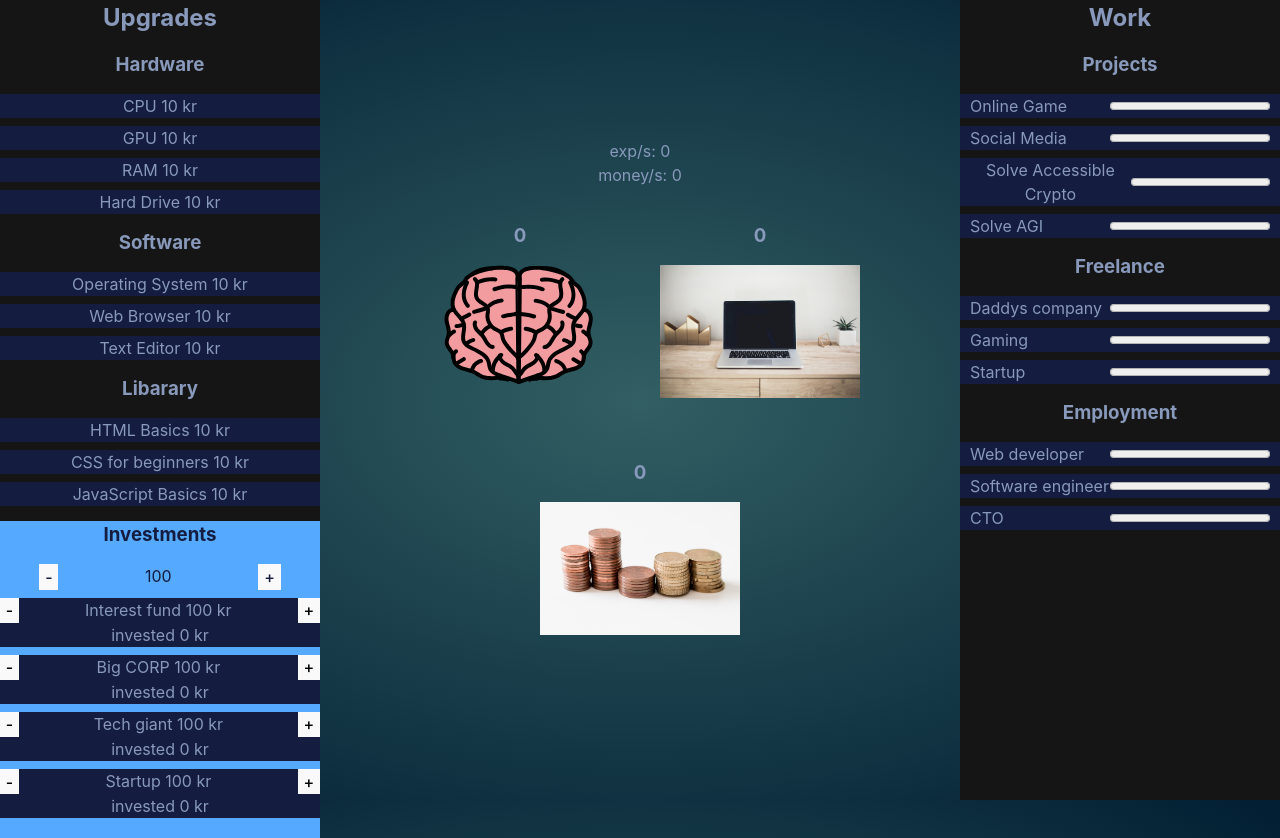
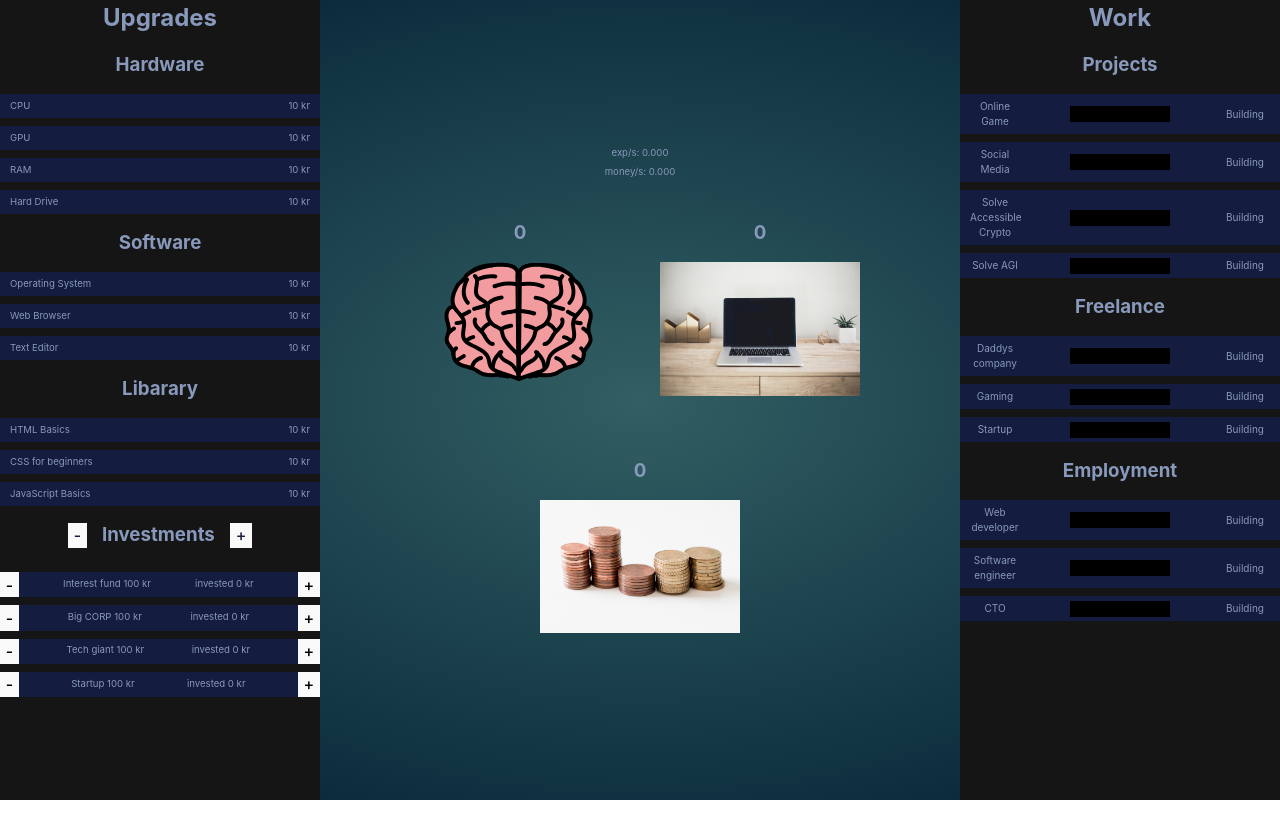
Before and after one commit to albjoh2/LearnClicker, a React (Vite) app: page / in a window 1280 px wide. After the commit the page ends 800 px from the top, so only its background shows below. Built offline with nearby package versions, Linux system fonts and the light colour scheme.

Commit message:
consistent styling, tuning work funtionality, format values for readability

```diff
--- a/src/App.tsx
+++ b/src/App.tsx
@@ -30,7 +30,7 @@ function App() {
     return () => {
       clearInterval(interval);
     };
-  }, [moneyPerSec]);
+  }, [money]);
 
   return (
     <>
@@ -44,8 +44,8 @@ function App() {
         expPerSec={expPerSec}
         setExpPerSec={setExpPerSec}
       />
-      <p>exp/s: {expPerSec}</p>
-      <p>money/s: {moneyPerSec}</p>
+      <p>exp/s: {expPerSec.toFixed(3)}</p>
+      <p>money/s: {moneyPerSec.toFixed(3)}</p>
       <div style={{ display: "flex" }}>
         <Brain img={"/brain.svg"} setCount={setExp} count={exp} />
 
--- a/src/components/Counter.tsx
+++ b/src/components/Counter.tsx
@@ -5,7 +5,11 @@ interface CounterProps {
 }
 
 const Counter: FC<CounterProps> = ({ count }) => {
-  return <h3 style={{ userSelect: "none" }}>{count.toFixed(0)}</h3>;
+  return (
+    <h3 style={{ userSelect: "none" }}>
+      {count.toLocaleString(undefined, { maximumFractionDigits: 0 })}
+    </h3>
+  );
 };
 
 export default Counter;
--- a/src/components/Investing.tsx
+++ b/src/components/Investing.tsx
@@ -31,13 +31,18 @@ const Investing: FC<InvestingProps> = ({
   };
 
   return (
-    <div style={{ backgroundColor: "#55aaff", paddingBottom: "20px" }}>
-      <h3 style={{ color: "#141c3f" }}>Investments</h3>
-      <div style={{ display: "flex", justifyContent: "center" }}>
+    <div style={{ paddingBottom: "20px" }}>
+      <div
+        style={{
+          display: "flex",
+          justifyContent: "center",
+          alignItems: "center",
+        }}
+      >
         <button style={{ color: "#141c3f" }} onClick={handleLowerPrice}>
           -
         </button>
-        <p style={{ color: "#141c3f", width: "200px" }}>{price}</p>
+        <h3>Investments</h3>
         <button style={{ color: "#141c3f" }} onClick={handleHigherPrice}>
           +
         </button>
--- a/src/components/InvestingItem.tsx
+++ b/src/components/InvestingItem.tsx
@@ -51,10 +51,12 @@ const InvestingItem: FC<InvestingItemProps> = ({
     <li style={{ display: "flex", flexDirection: "column" }}>
       <div style={{ display: "flex", justifyContent: "space-between" }}>
         <button onClick={handleSellClick}>-</button>
-        {itemName} {price} kr
+        <p>
+          {itemName} {price.toLocaleString()} kr
+        </p>
+        <p>invested {investedMoney.toFixed(0)} kr</p>
         <button onClick={handleBuyClick}>+</button>
       </div>
-      <p>invested {investedMoney.toFixed(0)} kr</p>
     </li>
   );
 };
--- a/src/components/UpgradeButton.tsx
+++ b/src/components/UpgradeButton.tsx
@@ -25,8 +25,16 @@ const UpgradeButton: FC<UpgradeButtonProps> = ({
     }
   };
   return (
-    <li onClick={handleClick}>
-      {itemName} {price} kr
+    <li
+      onClick={handleClick}
+      style={{
+        display: "flex",
+        justifyContent: "space-between",
+        padding: "0px 10px",
+        alignItems: "center",
+      }}
+    >
+      <p>{itemName}</p> <p>{price.toLocaleString()} kr</p>
     </li>
   );
 };
--- a/src/components/Work.tsx
+++ b/src/components/Work.tsx
@@ -62,7 +62,7 @@ const Work: FC<WorkProps> = ({
           setCurrency={setMoney}
           moneyPerSec={moneyPerSec}
           setMoneyPerSec={setMoneyPerSec}
-          difficulty={[1000, 20000, 300000, 4000000]}
+          difficulty={[1000, 5000, 30000, 400000]}
         />
         <WorkItemsContainer
           category="Employment"
--- a/src/components/WorkButton.tsx
+++ b/src/components/WorkButton.tsx
@@ -24,11 +24,17 @@ const WorkButton: FC<WorkButtonProps> = ({
   const [progress, setProgress] = useState(0);
 
   const handleClick = () => {
-    if (progress >= 100) {
-      setMoneyPerSec(moneyPerSec + ((setup + exp) * difficulty) / 100000000000);
+    if (progress >= 200) {
+      console.log("You can't work on this anymore, you are done!");
+    } else if (progress >= 100) {
+      setMoneyPerSec(moneyPerSec + ((setup + exp) * difficulty) / 100000000);
+      setExp(exp + 1);
+      setProgress(progress + 1);
     } else {
       setExp(exp + 1);
-      setProgress(progress + (setup * exp) / (difficulty * 1000));
+      setProgress(
+        Math.min(progress + (setup * exp) / (difficulty * 1000), 101)
+      );
     }
   };
   return (
@@ -41,8 +47,27 @@ const WorkButton: FC<WorkButtonProps> = ({
         alignItems: "center",
       }}
     >
-      {itemName}
-      <progress value={progress} max="100" />
+      <p style={{ fontSize: "10px", width: "50px", display: "block" }}>
+        {itemName}
+      </p>
+      {progress <= 100 ? (
+        <progress className="progressLow" value={progress} max="100" />
+      ) : (
+        <progress className="progressHigh" value={progress - 100} max="100" />
+      )}
+      {progress <= 100 ? (
+        <p style={{ fontSize: "10px", width: "50px", display: "block" }}>
+          Building
+        </p>
+      ) : progress < 200 ? (
+        <p style={{ fontSize: "10px", width: "50px", display: "block" }}>
+          Refining
+        </p>
+      ) : (
+        <p style={{ fontSize: "10px", width: "50px", display: "block" }}>
+          Done
+        </p>
+      )}
     </li>
   );
 };
--- a/src/index.css
+++ b/src/index.css
@@ -51,6 +51,48 @@ p {
   margin: 0px;
 }
 
+/* background: */
+.progressLow::-webkit-progress-bar {
+  background-color: black;
+  width: 100%;
+}
+.progressLow {
+  background-color: black;
+  width: 100px;
+}
+
+/* value: */
+.progressLow::-webkit-progress-value {
+  background-color: blue !important;
+}
+.progressLow::-moz-progress-bar {
+  background-color: blue !important;
+}
+.progressLow {
+  color: blue;
+}
+
+/* background: */
+.progressHigh::-webkit-progress-bar {
+  background-color: blue;
+  width: 100%;
+}
+.progressHigh {
+  background-color: blue;
+  width: 100px;
+}
+
+/* value: */
+.progressHigh::-webkit-progress-value {
+  background-color: green !important;
+}
+.progressHigh::-moz-progress-bar {
+  background-color: green !important;
+}
+.progressHigh {
+  color: green;
+}
+
 button {
   border: 1px solid transparent;
   padding: 0.1em 0.3em;
@@ -81,3 +123,9 @@ button:focus-visible {
     background-color: #f9f9f9;
   }
 }
+
+p {
+  font-size: 0.6em;
+  line-height: 1.5;
+  margin: 0.5em 0;
+}
```
